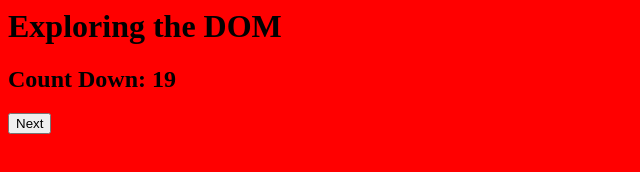
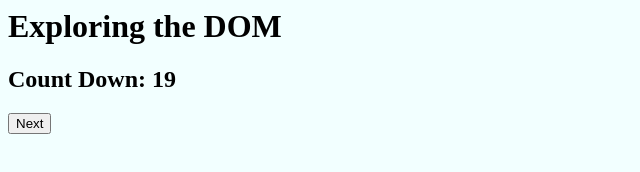
Before and after one commit to alicehann/alicehann.github.io, a plain HTML site: page jsboom.html in a window 1280 px wide. Both pictures are taken after a click on the button "Next". Shown: the whole page, without its empty margins (0-640 px from the left). Drawn offline with Linux system fonts and the light colour scheme.

Commit message:
Update jsboom.html

```diff
--- a/jsboom.html
+++ b/jsboom.html
@@ -13,7 +13,8 @@
             countobj = document.getElementById("count");
             console.log("Updating object: " + countobj);
             countobj.innerHTML = "<b>" + i + "</b>";
-            document.body.style.backgroundColor = "red";
+            var redness = i * (255 / 20);
+            document.body.style.backgroundColor = "rgb(" + redness + ", 255, 255)";
             if (i <= 0) {
                 countobj.innerHTML = "<b><font size='+5'>Meowwwww!</b>";
             }
```
